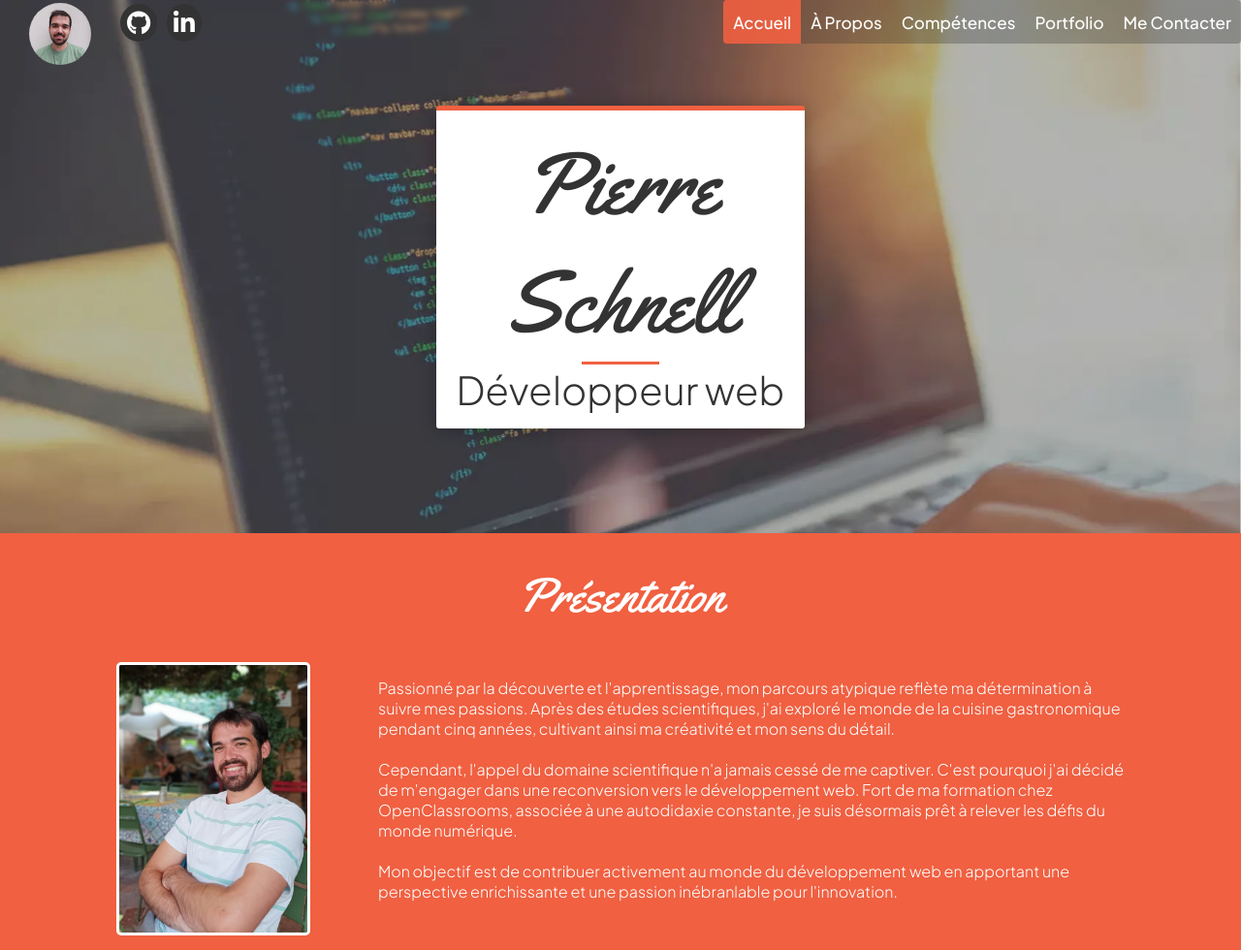
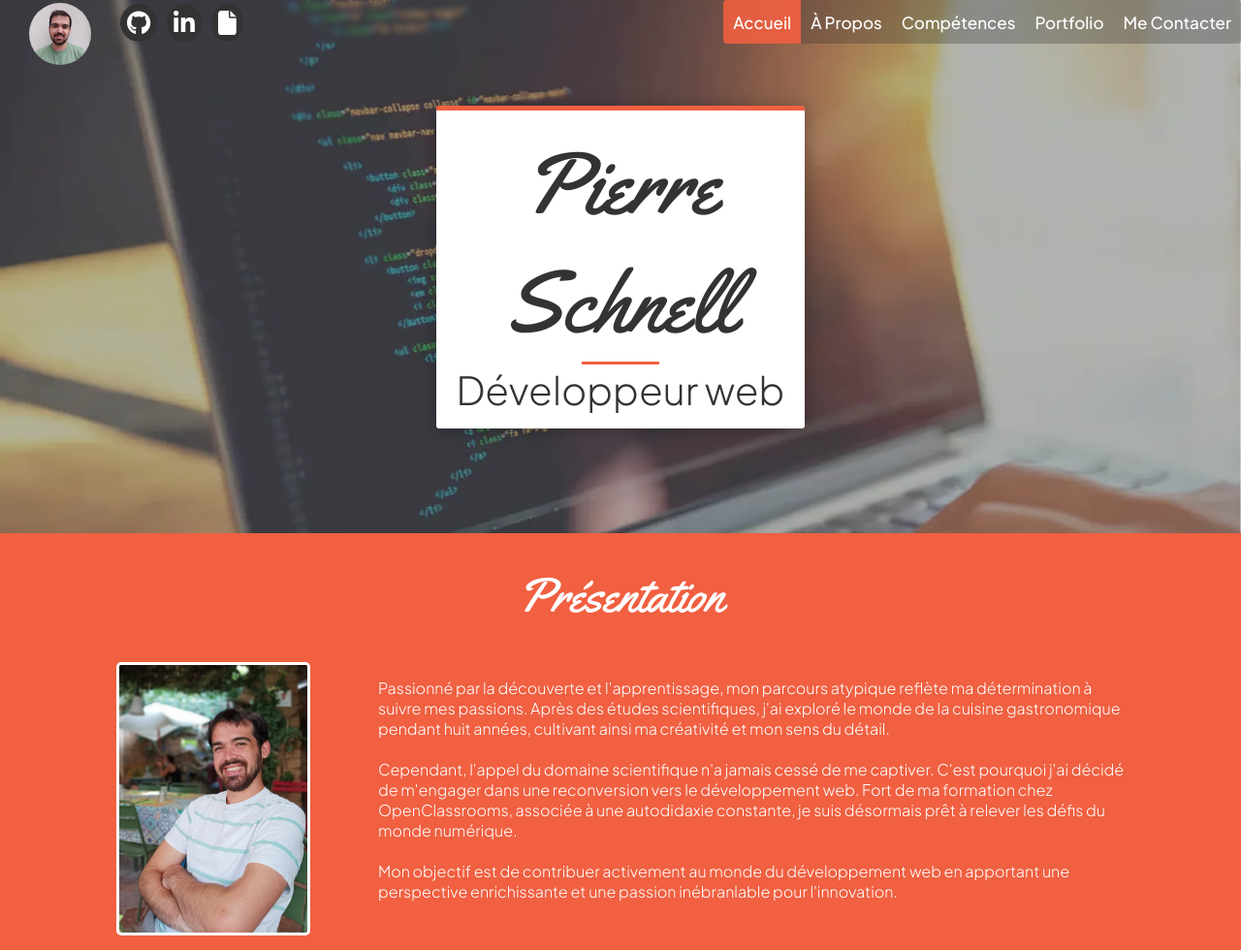
Before and after one commit to Schnell10/Portfolio, a React (Create React App) app: page / in a window 1280 px wide. Shown: the top 980 px of the page at 97% size. Built offline with nearby package versions, Linux system fonts and the light colour scheme.

Commit message:
delete build git

```diff
--- a/src/components/a-propos/a-propos.jsx
+++ b/src/components/a-propos/a-propos.jsx
@@ -13,7 +13,7 @@ const Apropos = () => {
                Passionné par la découverte et l'apprentissage, mon parcours
                atypique reflète ma détermination à suivre mes passions. Après
                des études scientifiques, j'ai exploré le monde de la cuisine
-               gastronomique pendant cinq années, cultivant ainsi ma créativité
+               gastronomique pendant huit années, cultivant ainsi ma créativité
                et mon sens du détail.
                <br /> <br />
                Cependant, l'appel du domaine scientifique n'a jamais cessé de me
--- a/src/components/layout/footer/Footer.jsx
+++ b/src/components/layout/footer/Footer.jsx
@@ -2,6 +2,7 @@ import React from 'react'
 import './footer.scss'
 import { FontAwesomeIcon } from '@fortawesome/react-fontawesome'
 import { faGithub, faLinkedinIn } from '@fortawesome/free-brands-svg-icons'
+import { faFile } from '@fortawesome/free-solid-svg-icons'
 
 const Footer = () => {
    return (
@@ -21,6 +22,14 @@ const Footer = () => {
             >
                <FontAwesomeIcon icon={faLinkedinIn} />
             </a>
+            <a
+               href="https://drive.google.com/file/d/1SbCOqB9b32OOZTcS5EO20sqF-zaje6hK/view?usp=drive_link"
+               target="_blank"
+               rel="noopener noreferrer"
+               title="CV"
+            >
+               <FontAwesomeIcon icon={faFile} />
+            </a>
          </div>
          <h3>© 2024 - Pierre Schnell</h3>
       </footer>
--- a/src/components/layout/header/Header.jsx
+++ b/src/components/layout/header/Header.jsx
@@ -1,6 +1,7 @@
 import React from 'react'
 import { FontAwesomeIcon } from '@fortawesome/react-fontawesome'
 import { faGithub, faLinkedinIn } from '@fortawesome/free-brands-svg-icons'
+import { faFile } from '@fortawesome/free-solid-svg-icons'
 import photoId from '../../../assets/images/photo-id.webp'
 
 import './header.scss'
@@ -26,6 +27,14 @@ const Header = () => {
                >
                   <FontAwesomeIcon icon={faLinkedinIn} />
                </a>
+               <a
+                  href="https://drive.google.com/file/d/1SbCOqB9b32OOZTcS5EO20sqF-zaje6hK/view?usp=drive_link"
+                  target="_blank"
+                  rel="noopener noreferrer"
+                  title="CV"
+               >
+                  <FontAwesomeIcon icon={faFile} />
+               </a>
             </div>
          </div>
          <Nav />
--- a/src/components/portfolio/gallery/card/card.scss
+++ b/src/components/portfolio/gallery/card/card.scss
@@ -9,11 +9,10 @@
    align-items: center;
    justify-content: center;
    width: 100%;
-   height: 260px;
+   height: 100%;
 
    @include mobile() {
       margin: auto;
-      height: 230px;
    }
 
    img {
--- a/src/components/portfolio/gallery/gallery.scss
+++ b/src/components/portfolio/gallery/gallery.scss
@@ -6,6 +6,7 @@
    display: grid;
    grid-template-columns: 1fr 1fr;
    grid-gap: 80px;
+   width: 90%;
 
    @include tablette() {
       grid-gap: 30px;
--- a/src/components/portfolio/portfolio.scss
+++ b/src/components/portfolio/portfolio.scss
@@ -35,6 +35,8 @@
       font-size: 20px;
       margin-bottom: 30px;
       text-align: center;
+      width: 80%;
+
       @include mobile() {
          font-size: 16px;
       }
--- a/src/datas.json
+++ b/src/datas.json
@@ -45,7 +45,7 @@
       "tags": ["React", "HTML", "SASS", "React Router"],
       "descriptionCollapse": "Découverte de React lors de la réalisation de la nouvelle version du site web de Kasa, dédié à la location immobilière. J'ai eu l'opportunité de m'initier à la création de composants fonctionnels, à la manipulation des props, des hooks, et bien d'autres concepts essentiels. La partie CSS du site a été élaborée avec SASS en SCSS. Une attention particulière a été accordée à la gestion du routing, car c'était l'aspect du projet qui présentait le plus de défis. Mon objectif était de parvenir à une compréhension approfondie de son fonctionnement, et bien que cela ait exigé beaucoup de travail et d'efforts, j'ai réussi à surmonter cet obstacle pour mener le projet à son terme.",
       "linkWebsite": "https://schnell10.github.io/Kasa-page-React/",
-      "github": "https://github.com/Schnell10/OCProjet6_Crez-une-application-web-de-location-immobiliere-avec-React.git"
+      "github": "https://github.com/Schnell10/Kasa-page-React.git"
    },
    {
       "id": "taskpilot",
```
Also changed, not shown: src/assets/images/nina-carducci.webp, 8 other files (tests, documents, lock files or other folders).
